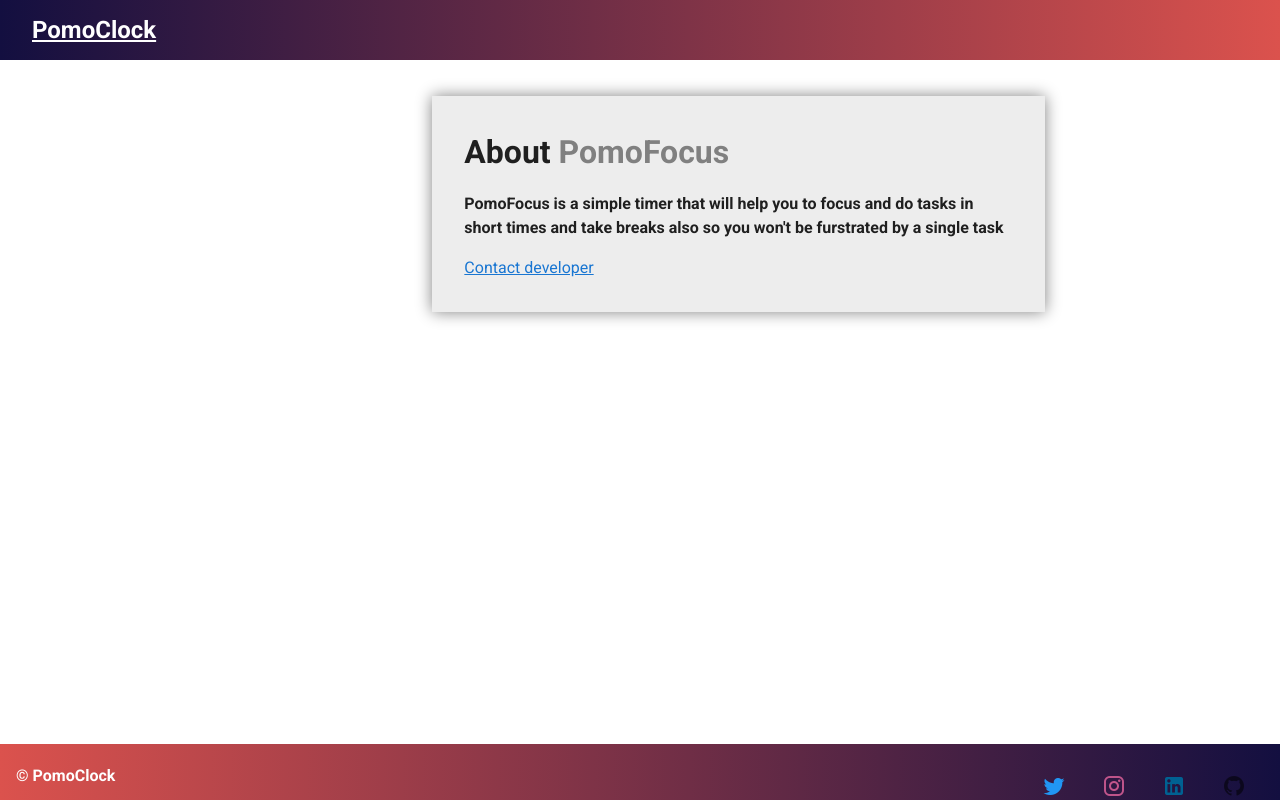
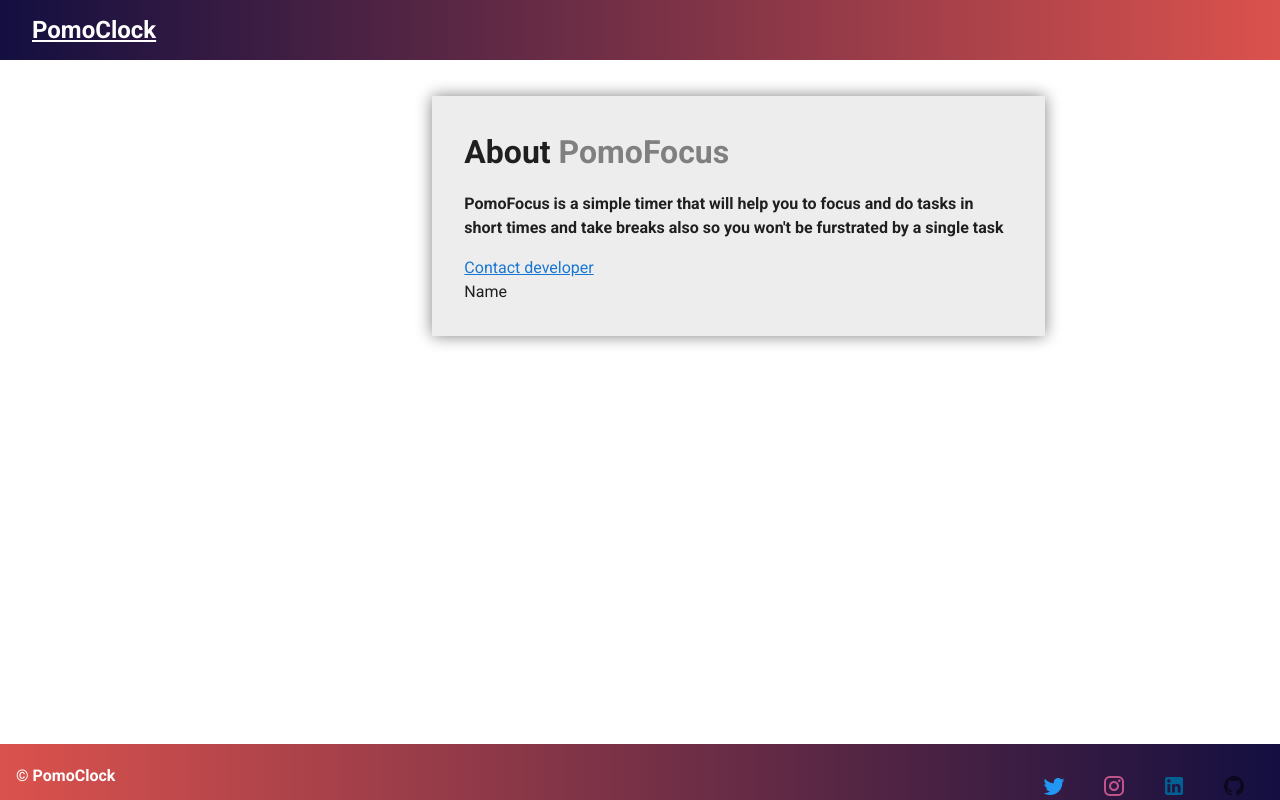
Before and after one commit to waledagne/PomodoroFocus, a Vue app: page /about in a window 1280 px wide. Built offline with nearby package versions, Linux system fonts and the light colour scheme.

Commit message:
contact form style

```diff
--- a/src/components/About.vue
+++ b/src/components/About.vue
@@ -8,7 +8,11 @@
     <a href="" target="_blank" class="btn"
       >Contact developer</a
     >
-    <div class="w-full flex ">
+    <div class="w-full flex flex-col justify-center items-center shadow-lg">
+      <div>
+        <label for="name" class="text-lg font-semibold">Name</label>
+        <input type="text" class="input" >
+      </div>
 
     </div>
   </div>
```
